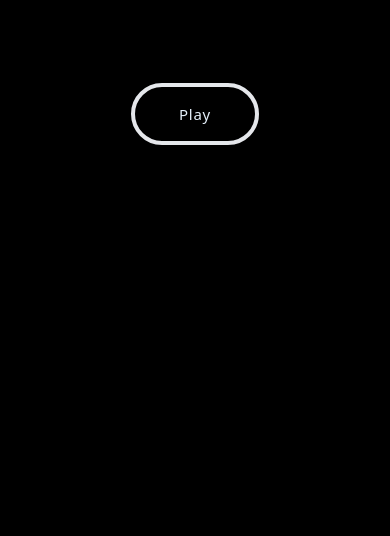
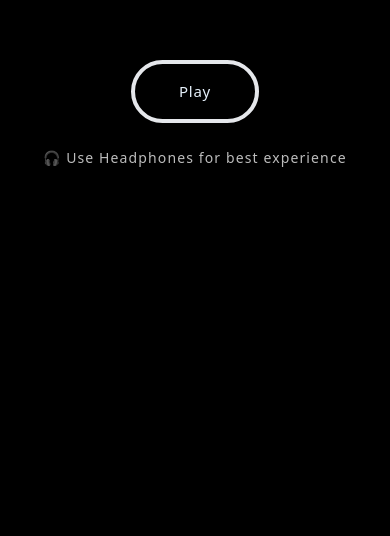
Before and after one commit to GodswillKhojee/Into-the-Ocean-Odyssey-, a React (Vite) app: page / in a window 390 px wide. Shown: the part 308-844 px from the top of the page. Built offline with nearby package versions, Linux system fonts and the light colour scheme.

Commit message:
headphone recommended

```diff
--- a/src/components/Intro.jsx
+++ b/src/components/Intro.jsx
@@ -23,7 +23,6 @@ const texts = [
 const HOLDS = [2.0, 2.0, 2.2, 1.8, 1.8, 2.4, 1.8, 2.4, 1.6];
 
 const Intro = ({ onComplete }) => {
-
   // new things
   const scrollRef = useRef(null);
 
@@ -33,7 +32,8 @@ const Intro = ({ onComplete }) => {
   const indexRef = useRef(0);
   const tlRef = useRef(null);
 
-  const { audioRef, wavesRef, initAudio, startWaves, startMusicAfterDelay } = useAudio(music, waves, fresh);
+  const { audioRef, wavesRef, initAudio, startWaves, startMusicAfterDelay } =
+    useAudio(music, waves, fresh);
 
   useEffect(() => {
     if (!start) return;
@@ -81,7 +81,7 @@ const Intro = ({ onComplete }) => {
         gsap.fromTo(
           whaleRef.current,
           { y: "100%", opacity: 0 },
-          { y: "0%", opacity: 1, duration: 1.8, ease: "power3.out" }
+          { y: "0%", opacity: 1, duration: 1.8, ease: "power3.out" },
         );
 
         // Text slams in together
@@ -110,7 +110,7 @@ const Intro = ({ onComplete }) => {
                     y: 0,
                     duration: 1,
                     ease: "power2.out",
-      }
+                  },
                 );
 
                 // optional floating effect
@@ -125,7 +125,7 @@ const Intro = ({ onComplete }) => {
                 onComplete?.(); // keep your existing callback
               }, 1000);
             },
-          }
+          },
         );
       } else {
         tl.fromTo(
@@ -139,7 +139,7 @@ const Intro = ({ onComplete }) => {
             duration: 0.9,
             ease: "back.out(2)",
             stagger: 0.18,
-          }
+          },
         );
 
         tl.to(container, { duration: HOLDS[i] });
@@ -170,7 +170,6 @@ const Intro = ({ onComplete }) => {
 
   return (
     <div className="relative w-full h-full flex items-center justify-center overflow-hidden">
-
       {/* Whale GIF — hidden until last line */}
       <div
         ref={whaleRef}
@@ -187,8 +186,32 @@ const Intro = ({ onComplete }) => {
 
       {/* Button */}
       {!start && (
-        <div className="relative z-10">
+        <div className="absolute inset-0 flex flex-col items-center justify-center z-10">
           <BubbleButton label="Play" onClick={() => setStart(true)} />
+
+          {/* Headphone Text */}
+          <p
+            style={{
+              marginTop: "24px",
+              color: "white",
+              fontSize: "14px",
+              letterSpacing: "0.08em",
+              opacity: 0.6,
+              animation: "softBlink 2.5s ease-in-out infinite",
+            }}
+          >
+            🎧 Use Headphones for best experience
+          </p>
+
+          {/* Keyframes (inline in component) */}
+          <style>
+            {`
+        @keyframes softBlink {
+          0%, 100% { opacity: 0.3; }
+          50% { opacity: 1; }
+        }
+      `}
+          </style>
         </div>
       )}
 
```
Lines whose indentation alone changed are shown as unchanged.
